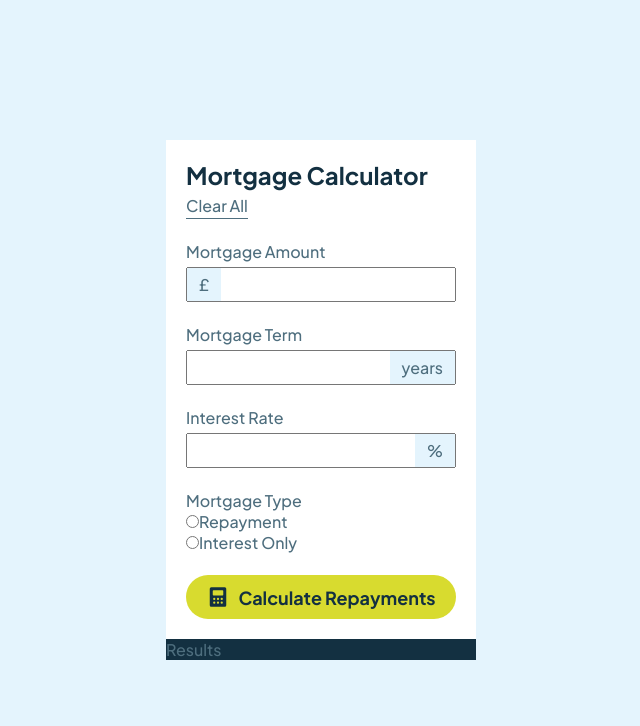
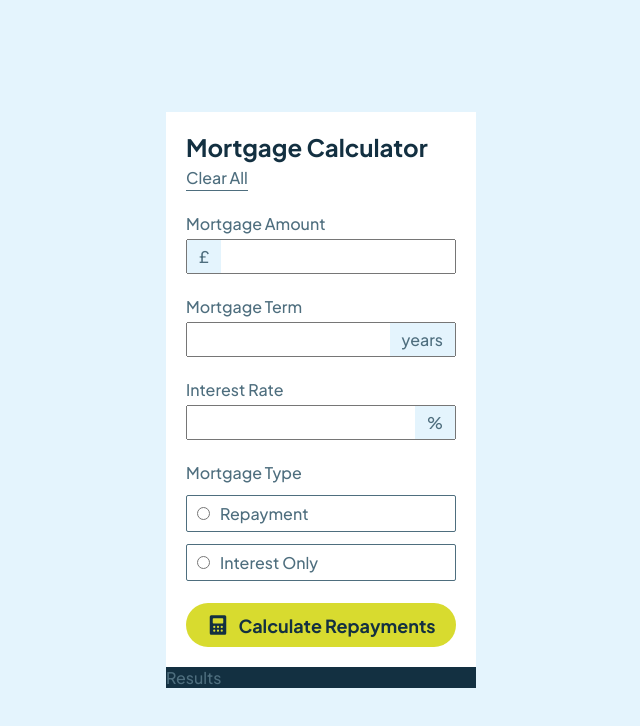
Before and after one commit to anetakasprzak/fm-mortgage-repayment-calculator, a React (Vite) app: page / in a window 1280 px wide. Shown: the top 726 px of the page, without its empty margins (319-959 px from the left). Built offline with nearby package versions, Linux system fonts and the light colour scheme.

Commit message:
radio inputs styles

```diff
--- a/src/App.styled.ts
+++ b/src/App.styled.ts
@@ -142,6 +142,40 @@ export const RateSpan = styled.span`
   border-top-right-radius: 0.1rem;
 `;
 
+////////////////// TYPE //////////////////////
+
+export const InputsRadioBox = styled.div`
+  display: flex;
+  flex-direction: column;
+  gap: 1.2rem;
+`;
+
+export const LabelMortgageType = styled.label``;
+
+export const RepaymentInputBox = styled.div`
+  display: flex;
+  gap: 1rem;
+  border: 1px solid #4e6e7e;
+  border-radius: 0.2rem;
+  padding: 0.7rem 1rem;
+`;
+
+export const InputRepayment = styled.input``;
+
+export const RepaymentText = styled.span``;
+
+export const InterestInputBox = styled.div`
+  display: flex;
+  gap: 1rem;
+  border: 1px solid #4e6e7e;
+  border-radius: 0.2rem;
+  padding: 0.7rem 1rem;
+`;
+
+export const InputInterest = styled.input``;
+
+export const InterestText = styled.span``;
+
 ////////////////// CALCULATE BTN //////////////////////
 
 export const CalculateBtn = styled.button`
--- a/src/App.tsx
+++ b/src/App.tsx
@@ -23,6 +23,14 @@ import {
   InputBoxRate,
   InputRate,
   RateSpan,
+  InputsRadioBox,
+  LabelMortgageType,
+  RepaymentInputBox,
+  InputRepayment,
+  RepaymentText,
+  InterestInputBox,
+  InputInterest,
+  InterestText,
 } from "./App.styled";
 
 function App() {
@@ -66,17 +74,17 @@ function FormComponent() {
         </InputBoxRate>
       </RateLabelInputBox>
 
-      <div>
-        <label>Mortgage Type</label>
-        <div>
-          <input type="radio" name="type" />
-          <span>Repayment</span>
-        </div>
-        <div>
-          <input type="radio" name="type" />
-          <span>Interest Only</span>
-        </div>
-      </div>
+      <InputsRadioBox>
+        <LabelMortgageType>Mortgage Type</LabelMortgageType>
+        <RepaymentInputBox>
+          <InputRepayment type="radio" name="type" />
+          <RepaymentText>Repayment</RepaymentText>
+        </RepaymentInputBox>
+        <InterestInputBox>
+          <InputInterest type="radio" name="type" />
+          <InterestText>Interest Only</InterestText>
+        </InterestInputBox>
+      </InputsRadioBox>
 
       <CalculateBtn>
         <img src="/icon-calculator.svg" />
```
